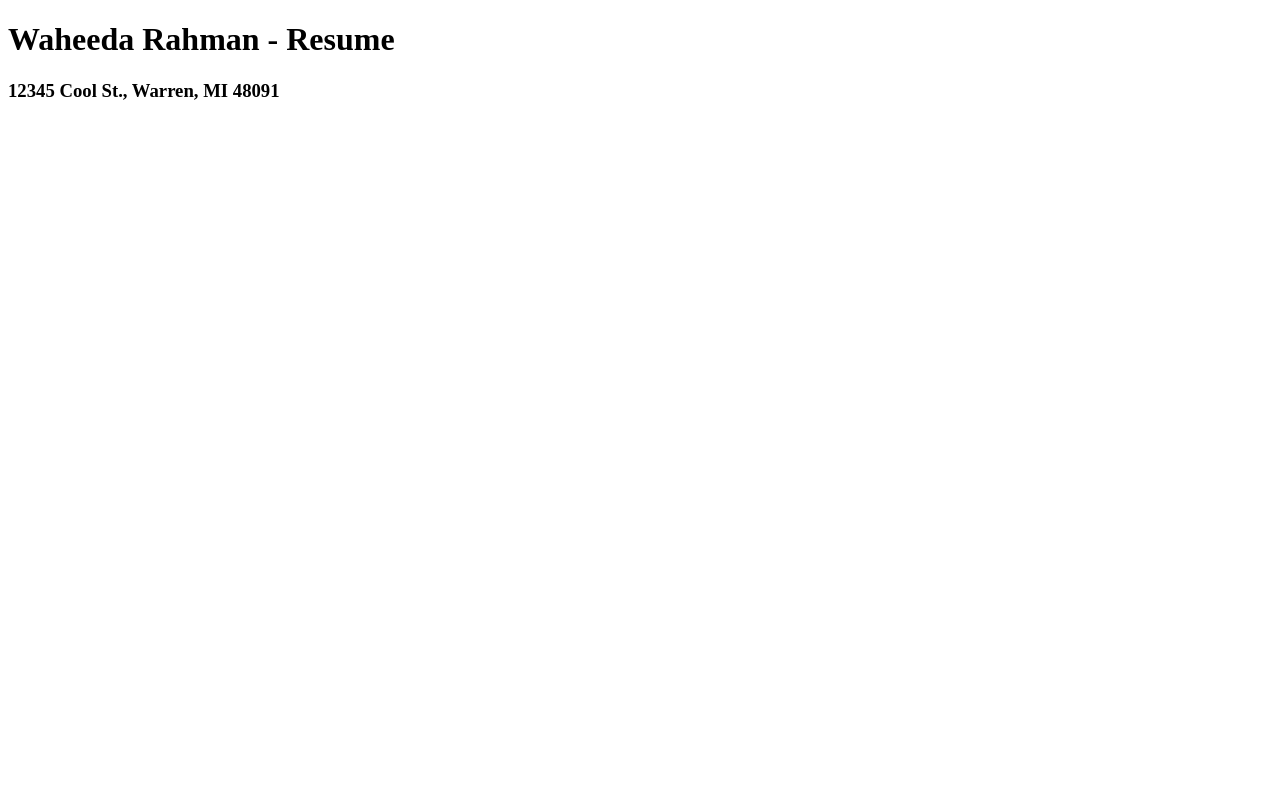
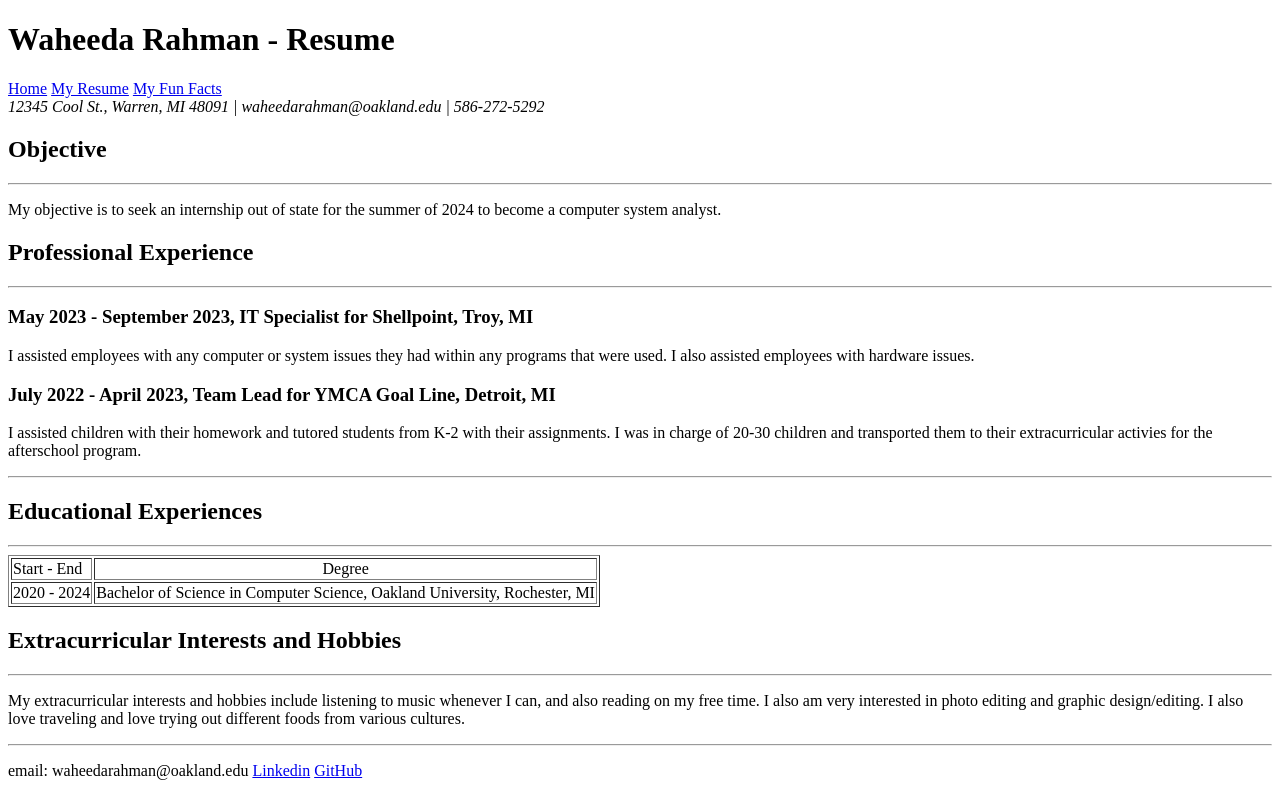
Before and after one commit to waheeduh/waheedarahman_hw1TH_csi3150_fs2023, a plain HTML site: page waheedaRahman_portfolio_website/html/my_resume.html in a window 1280 px wide. Drawn offline with Linux system fonts and the light colour scheme.

Commit message:
new changes

```diff
--- a/waheedaRahman_portfolio_website/html/my_resume.html
+++ b/waheedaRahman_portfolio_website/html/my_resume.html
@@ -7,11 +7,83 @@
     <!--link to favicon-->
     <link
       rel="shortcut icon"
-      href="./images/starfavicon.jpg"
+      href="../images/starfavicon.jpg"
       type="image/x-icon"
     />
     <h1>Waheeda Rahman - Resume</h1>
-    <h3>12345 Cool St., Warren, MI 48091</h3>
-  </head>
-  <body></body>
+    <nav id="navbar">
+        <a href="../index.html" class="navOption">Home</a>
+        <a href="../html/my_resume.html" class="navOption">My Resume</a>
+        <a href="../html/my_fun_facts.html" class="navOption">My Fun Facts</a>
+      </nav>
+      </head>
+    <i>
+      12345 Cool St., Warren, MI 48091
+    | waheedarahman@oakland.edu
+    | 586-272-5292
+    </i>
+
+  <main>
+    <body>
+      <div>
+        <h2>Objective</h2>
+        <hr />
+        <p>
+          My objective is to seek an internship out of state for the summer of
+          2024 to become a computer system analyst.
+        </p>
+
+        <h2>Professional Experience</h2>
+        <hr />
+
+        <h3>
+          May 2023 - September 2023, IT Specialist for Shellpoint, Troy, MI
+        </h3>
+        <p>
+          I assisted employees with any computer or system issues they had
+          within any programs that were used. I also assisted employees with
+          hardware issues.
+        </p>
+        <h3>
+          July 2022 - April 2023, Team Lead for YMCA Goal Line, Detroit, MI
+        </h3>
+        <p>
+          I assisted children with their homework and tutored students from K-2
+          with their assignments. I was in charge of 20-30 children and
+          transported them to their extracurricular activies for the afterschool
+          program.
+        </p>
+        <hr />
+        <h2>Educational Experiences</h2>
+        <hr />
+        <table border="1">
+          <tr>
+            <td>Start - End</td>
+            <td align="center">Degree</td>
+          </tr>
+          <tr>
+            <td>2020 - 2024</td>
+            <td>
+              Bachelor of Science in Computer Science, Oakland University,
+              Rochester, MI
+            </td>
+          </tr>
+        </table>
+        <h2> Extracurricular Interests and Hobbies</h2>
+        <hr/>
+        <p>My extracurricular interests and hobbies include listening to music whenever I can,
+            and also reading on my free time. I also am very interested in photo editing and graphic
+            design/editing. I also love traveling and love trying out different foods from
+            various cultures.
+        </p>
+      </div>
+    </body>
+  </main>
+  <footer>
+    <hr/>
+        <p> email: waheedarahman@oakland.edu
+        <a href="https://www.linkedin.com/in/waheeda-rahman">Linkedin</a>
+        <a href="https://www.github.com/waheeduh">GitHub</a> </p>
+        </p>
+  </footer>
 </html>
```
Also changed, not shown: waheedaRahman_portfolio_website/html/my_fun_facts.html (+79 -0 lines), waheedaRahman_portfolio_website/index.html (+7 -8 lines), waheedaRahman_portfolio_website/images/nolongerhuman.png (added).
